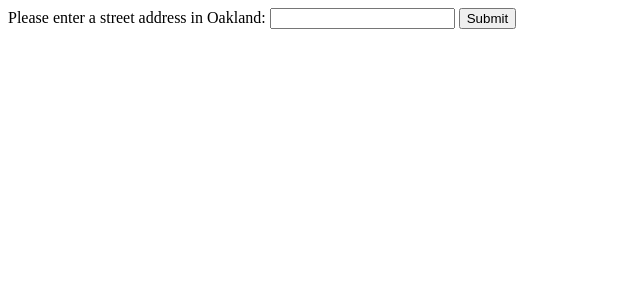
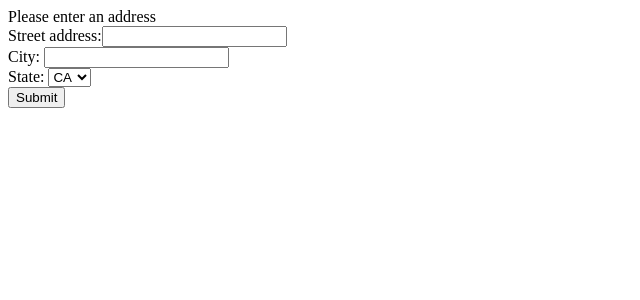
Before and after one commit to stroopwafel79/Safe-Home, a Flask app: page / in a window 1280 px wide. Shown: the top 300 px of the page, without its empty margins (0-640 px from the left). Run offline with Flask 2, Linux system fonts and the light colour scheme.

Commit message:
Updated homepage to include city and state needed for zillow search

```diff
--- a/server.py
+++ b/server.py
@@ -7,6 +7,7 @@ from flask import (Flask, render_template, redirect, request, flash,
 
 from model import CrimeType, Crime, Address, connect_to_db, connect_to_db
 from flask_debugtoolbar import DebugToolbarExtension
+from os import environ # to access environ.get("zillow_key")
 
 app = Flask(__name__)
 
--- a/templates/homepage.html
+++ b/templates/homepage.html
@@ -4,8 +4,28 @@
 
 {% block content %}
 	<form action="/results">
-		Please enter a street address in Oakland:
-		<input type="text" name="address">
-		<input type="submit">
+		Please enter an address
+		<div>
+		Street address:<input type="text" name="address">
+		</div>
+		<div>
+		City:
+		  <input type="text" name="city">
+		</div>
+		<div>
+		State:
+		  <select name="state">
+		  	<option value="california">CA</option>
+		  	<option value="florida">FL</option>
+		  	<option value="new_hampshire">NH</option>
+		  	<option value="oregon">OR</option>
+		  	<option value="washington">WA</option>
+		  	<option value="new_york">NY</option>
+		  	<option value="massachusettes">MA</option>
+		  </select>
+		 </div>
+		 <div>
+			<input type="submit">
+		 </div>
 	</form>
 {% endblock %}
```
